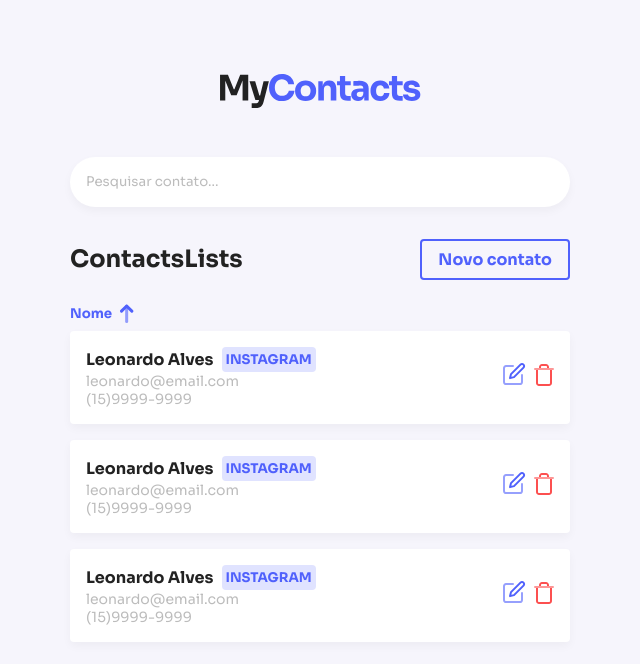
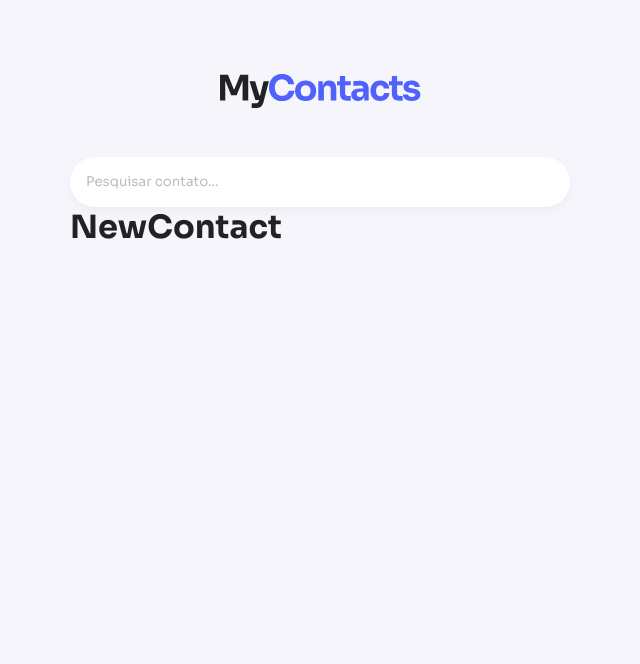
Before and after one commit to leo-pro/mycontacts, a React (Create React App) app in the folder frontend/: page /new in a window 1280 px wide. Shown: the top 664 px of the page, without its empty margins (320-960 px from the left). Built offline with nearby package versions, Linux system fonts and the light colour scheme.

Commit message:
chore: installing react-router-dom

```diff
--- a/frontend/package.json
+++ b/frontend/package.json
@@ -12,6 +12,7 @@
     "@types/react-dom": "^18.0.0",
     "react": "^18.2.0",
     "react-dom": "^18.2.0",
+    "react-router-dom": "5.3.0",
     "react-scripts": "5.0.1",
     "styled-components": "^5.3.5",
     "typescript": "^4.4.2",
@@ -42,6 +43,7 @@
     ]
   },
   "devDependencies": {
+    "@types/react-router-dom": "^5.3.3",
     "@types/styled-components": "^5.1.25",
     "@typescript-eslint/eslint-plugin": "^5.28.0",
     "@typescript-eslint/parser": "^5.28.0",
--- /dev/null
+++ b/frontend/src/Routes.tsx
@@ -0,0 +1,15 @@
+import { Switch, Route } from 'react-router-dom';
+
+import Home from './pages/Home';
+import NewContact from './pages/NewContact';
+import EditContact from './pages/EditContact';
+
+export default function Routes() {
+  return (
+    <Switch>
+      <Route path="/" exact component={Home} />
+      <Route path="/new" component={NewContact} />
+      <Route path="/edit/:id" component={EditContact} />
+    </Switch>
+  );
+}
--- a/frontend/src/components/App/index.tsx
+++ b/frontend/src/components/App/index.tsx
@@ -1,13 +1,24 @@
+import { BrowserRouter } from 'react-router-dom';
+import { ThemeProvider } from 'styled-components';
 import { Container } from './styles';
 import Header from '../Header';
-import ContactsList from '../ContactsList';
+import Routes from '../../Routes';
+
+import GlobalStyle from '../../assets/styles/global';
+import defaultTheme from '../../assets/styles/themes/default';
 
 function App() {
   return (
-    <Container>
-      <Header />
-      <ContactsList />
-    </Container>
+    <BrowserRouter>
+      <ThemeProvider theme={defaultTheme}>
+        <GlobalStyle />
+
+        <Container>
+          <Header />
+          <Routes />
+        </Container>
+      </ThemeProvider>
+    </BrowserRouter>
   );
 }
 
--- a/frontend/src/index.tsx
+++ b/frontend/src/index.tsx
@@ -1,20 +1,12 @@
 import React from 'react';
 import ReactDOM from 'react-dom/client';
-import { ThemeProvider } from 'styled-components';
-
 import App from './components/App';
-
-import GlobalStyle from './assets/styles/global';
-import defaultTheme from './assets/styles/themes/default';
 
 const root = ReactDOM.createRoot(
   document.getElementById('root') as HTMLElement,
 );
 root.render(
   <React.StrictMode>
-    <ThemeProvider theme={defaultTheme}>
-      <GlobalStyle />
-      <App />
-    </ThemeProvider>
+    <App />
   </React.StrictMode>,
 );
--- /dev/null
+++ b/frontend/src/pages/EditContact/index.tsx
@@ -0,0 +1,3 @@
+export default function EditContact() {
+  return <h1>EditContact</h1>;
+}
--- /dev/null
+++ b/frontend/src/pages/Home/index.tsx
@@ -0,0 +1,3 @@
+export default function Home() {
+  return <h1>Home</h1>;
+}
--- /dev/null
+++ b/frontend/src/pages/NewContact/index.tsx
@@ -0,0 +1,3 @@
+export default function NewContact() {
+  return <h1>NewContact</h1>;
+}
```
Also changed, not shown: 1 other file (tests, documents, lock files or other folders).
